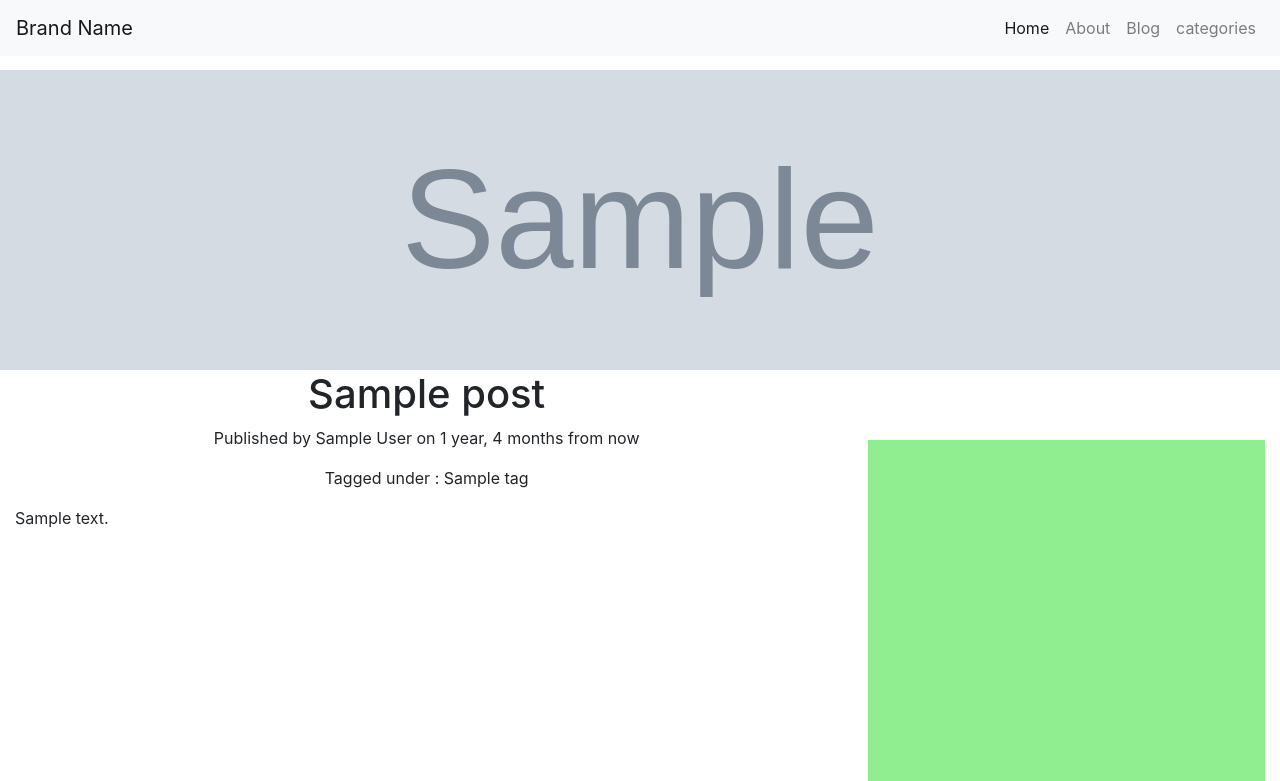
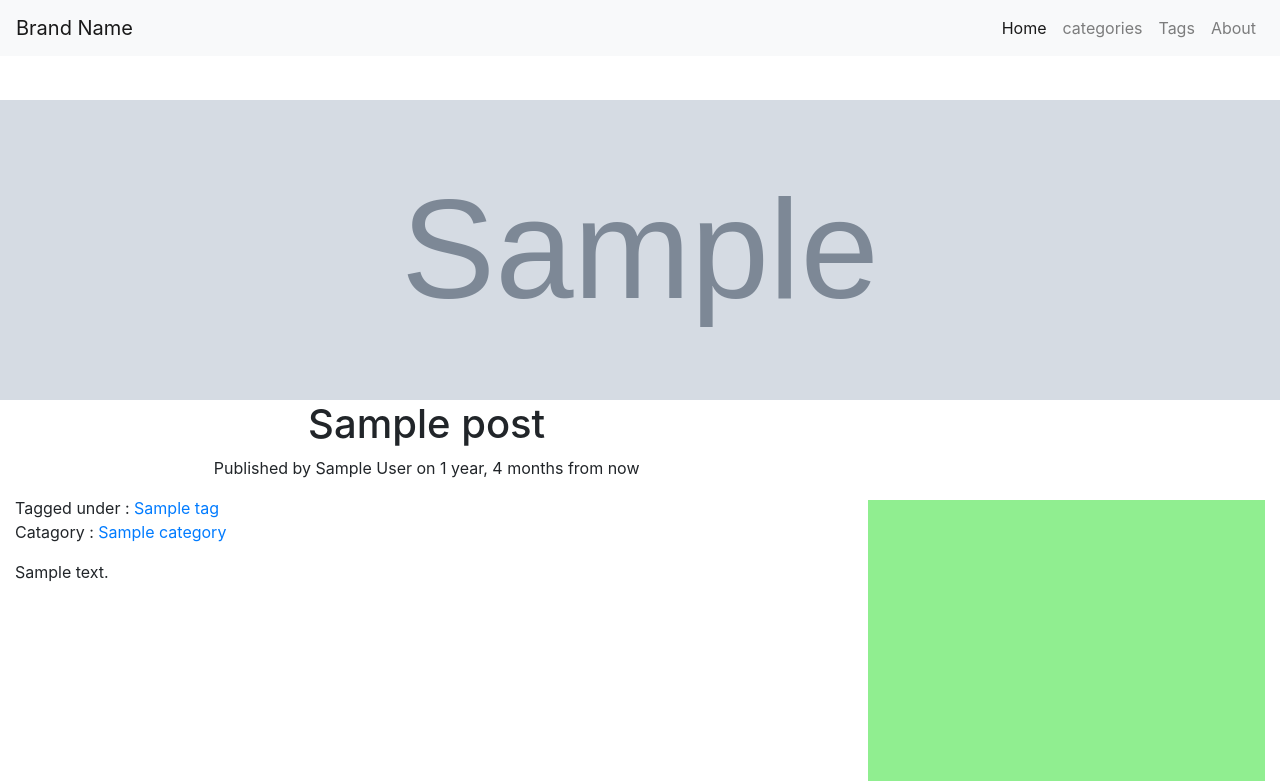
Before and after one commit to rayudubobbili/advance-django-blog, a Django app: template templates/blog/detailview.html in a window 1280 px wide. Shown: the top 781 px of the page. Run offline with Django 3.2, Linux system fonts and the light colour scheme; the template is opened without the code that fills it: most values are stand-ins (such as "Sample title", 1, 10 or a date in 2020); grey boxes marked "Sample" are stand-in pictures; parts of the project's set-up code (start-up, migrations or seed data) failed here and were passed over; some libraries are stand-ins or nearby versions.

Commit message:
making categories and tags to links

```diff
--- a/blog/admin.py
+++ b/blog/admin.py
@@ -1,5 +1,5 @@
 from django.contrib import admin
-from .models import Post, Comments, Likes, Views, Tags
+from .models import Post, Comments, Likes, Views, Tags, Category
 
 
 admin.site.register(Post)
@@ -7,3 +7,4 @@ admin.site.register(Comments)
 admin.site.register(Likes)
 admin.site.register(Views)
 admin.site.register(Tags)
+admin.site.register(Category)
--- a/blog/urls.py
+++ b/blog/urls.py
@@ -1,9 +1,14 @@
 from django.urls import path
-from .views import homepage, post_listview, Post_detailview
+from .views import homepage, post_listview, Post_detailview, category_listview, category_detailView, tag_listview, tag_detailview
 
 app_name = 'blog'
 urlpatterns = [
     path('', homepage, name="homeview"),
     path('posts', post_listview, name="listview"),
     path('<slug:slug>', Post_detailview.as_view(), name="detailview"),
+    path('categories/', category_listview, name="category-listview"),
+    path('categories/<slug:category>', category_detailView, name="category-detailview"),
+    path('tags/', tag_listview, name="tag-listview"),
+    path('tags/<slug:tag>/', tag_detailview, name="tag-detailview"),
+
 ]
--- a/static/css/base.css
+++ b/static/css/base.css
@@ -15,7 +15,7 @@
 }
 
 .top-margin{
-    margin-top: 70px;
+    margin-top: 100px;
 }
 
 .sidebar{
--- a/templates/base.html
+++ b/templates/base.html
@@ -19,9 +19,9 @@
                 <ul class="navbar-nav ml-auto">
                     <!-- TODO: add acitve changer in js to highlight the current page -->
                     <li class="nav-item"><a href="#" class="nav-link active">Home</a></li>
+                    <li class="nav-item"><a href="{% url 'blog:category-listview' %}" class="nav-link">categories</a></li>
+                    <li class="nav-item"><a href="{% url 'blog:tag-listview' %}" class="nav-link">Tags</a></li>
                     <li class="nav-item"><a href="#" class="nav-link">About</a></li>
-                    <li class="nav-item"><a href="#" class="nav-link">Blog</a></li>
-                    <li class="nav-item"><a href="#" class="nav-link">categories</a></li>
                 </ul>
             </div>
         </nav>
@@ -38,8 +38,8 @@
                       <!-- TODO: add acitve changer in js to highlight the current page -->
                       <li class="nav-item"><a href="#" class="nav-link active">Home</a></li>
                       <li class="nav-item"><a href="#" class="nav-link">About</a></li>
-                      <li class="nav-item"><a href="#" class="nav-link">Blog</a></li>
-                      <li class="nav-item"><a href="#" class="nav-link">categories</a></li>
+                      <li class="nav-item"><a href="{% url 'blog:category-listview' %}" class="nav-link">categories</a></li>
+                      <li class="nav-item"><a href="{% url 'blog:tag-listview' %}" class="nav-link">Tags</a></li>
                     </ul>
 				  </div>
 				<div class="col-md-4 offset"></div>
--- a/templates/blog/detailview.html
+++ b/templates/blog/detailview.html
@@ -19,7 +19,11 @@
             {% else %}
                 <p class="text-center">Published by <string>{{ post.author }}</strong> on {{post.published|naturaltime}} </p>
             {% endif %}
-            <p class="text-center ">Tagged under : {{post.tags.all|join:", "}}</p>
+            Tagged under :
+            {% for tag in post.tags.all %}
+            <li style="list-style:none;display:inline-block;"><a href="{% url 'blog:tag-detailview' tag%}">{{ tag }}</a></li>
+            {% endfor %}
+            <p class="text-left">Catagory : <a href="{% url 'blog:category-detailview' post.category %}">{{post.category}}</a></p>
 
             <p>{{post.body_html|safe}}</p>
         </div>
```
Also changed, not shown: blog/models.py (+14 -1 lines), blog/views.py (+17 -1 lines), templates/blog/category-detailview.html (added, +14 -0 lines), templates/blog/category-listview.html (added, +9 -0 lines), templates/blog/tag-detailview.html (added, +13 -0 lines), templates/blog/tag-listview.html (added, +9 -0 lines).
